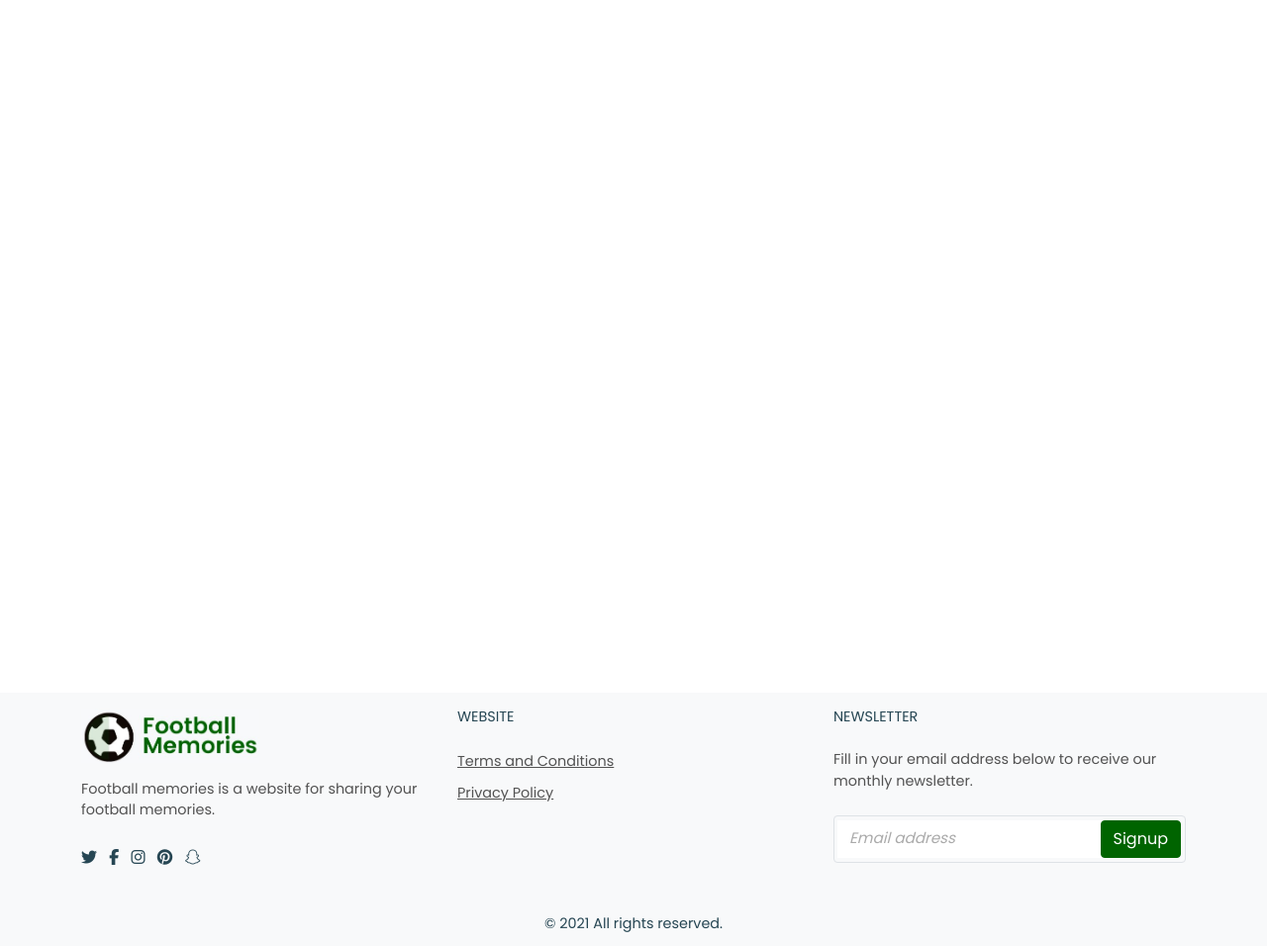
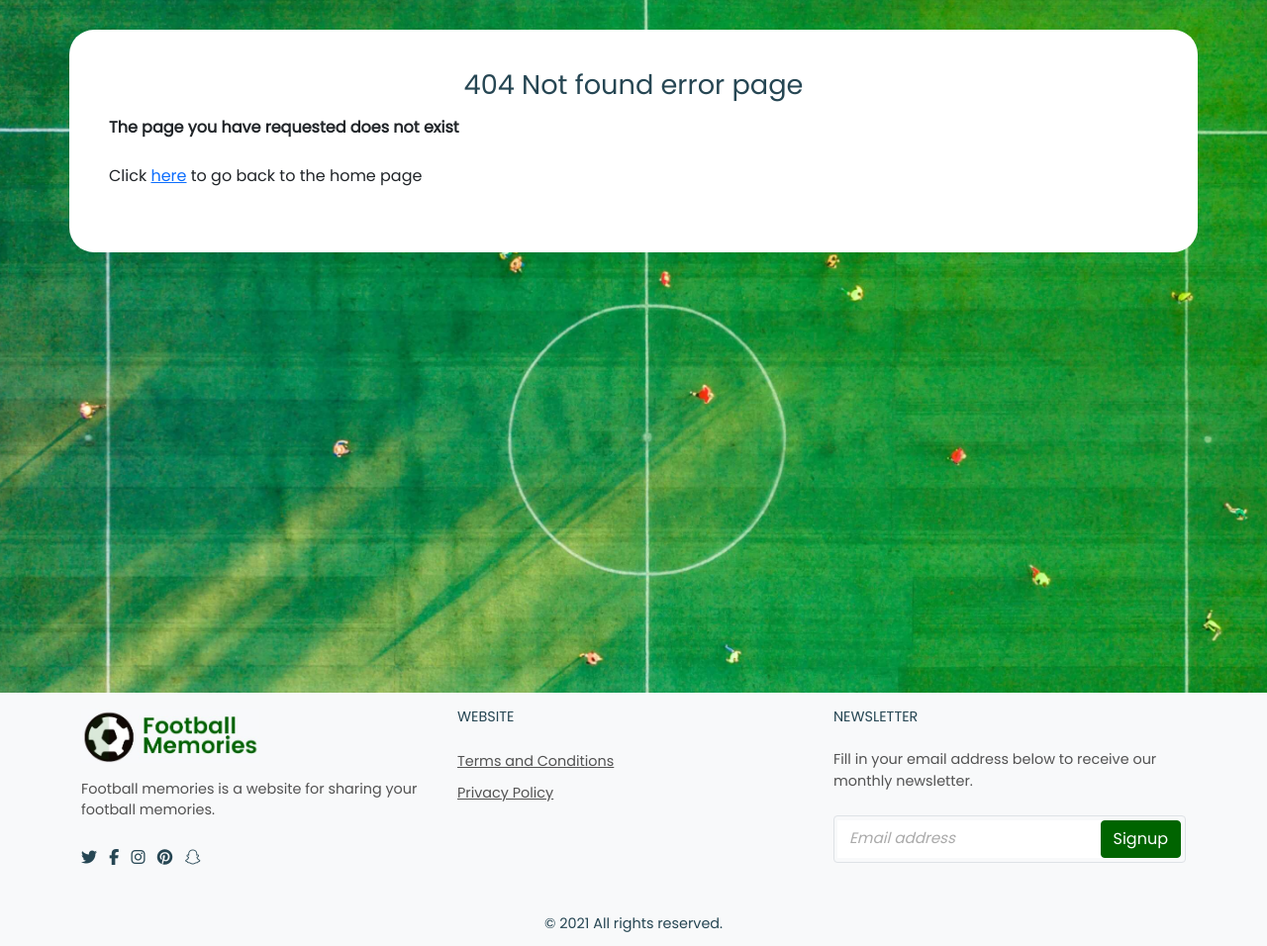
Before and after one commit to pmeeny/CI-MS3-FootballMemories, a Flask app: template football_memories/templates/errors/404.html in a window 1280 px wide. Shown: the part 81-1037 px from the top of the page at 99% size. Run offline with Flask 2, Linux system fonts and the light colour scheme; the template is opened without the code that fills it, so the values that code supplies are empty; parts of the project's set-up code (start-up, migrations or seed data) failed here and were passed over; some libraries are stand-ins or nearby versions.

Commit message:
feat: Add 404 and 500 error page content and styling

```diff
--- a/football_memories/templates/errors/404.html
+++ b/football_memories/templates/errors/404.html
@@ -1,4 +1,14 @@
 {% extends "base.html" %}
 {% block content %}
-
+    <body class="hero-image flex-wrapper">
+        <div class="container common-holder">
+            <div class="h1-header">
+                <h1>404 Not found error page</h1>
+            </div>
+            <section>
+                <p class="p-dark"><b>The page you have requested does not exist</b></p>
+                <p class="p-dark">Click <a href="{{ url_for('administration.home') }}">here</a> to go back to the home page</p>
+            </section>
+        </div>
+    </body>
 {% endblock %}
```
Also changed, not shown: football_memories/templates/errors/500.html (+11 -1 lines).
